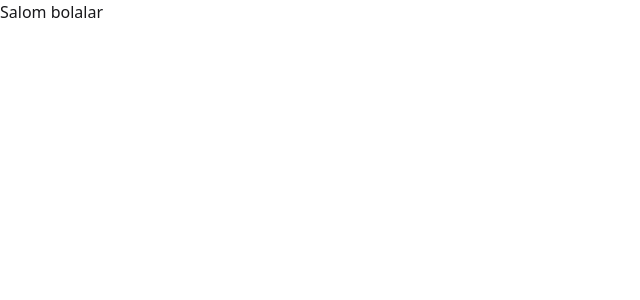
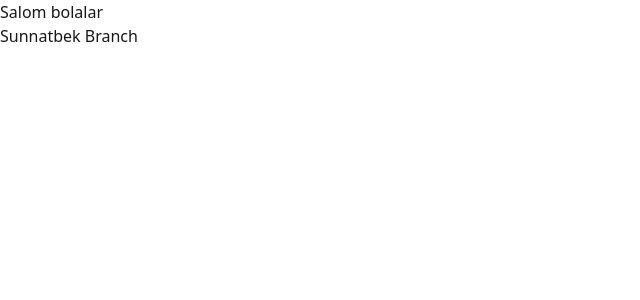
Before and after one commit to SUNNATBEE/team1747, a React (Vite) app: page / in a window 1280 px wide. Shown: the top 300 px of the page, without its empty margins (0-640 px from the left). Built offline with nearby package versions, Linux system fonts and the light colour scheme.

Commit message:
H1 tagida soz qoshdim

```diff
--- a/src/App.jsx
+++ b/src/App.jsx
@@ -4,6 +4,9 @@ const App = () => {
   return (
     <div>
       Salom bolalar
+
+<h1>Sunnatbek Branch</h1>
+
     </div>
   )
 }
```
